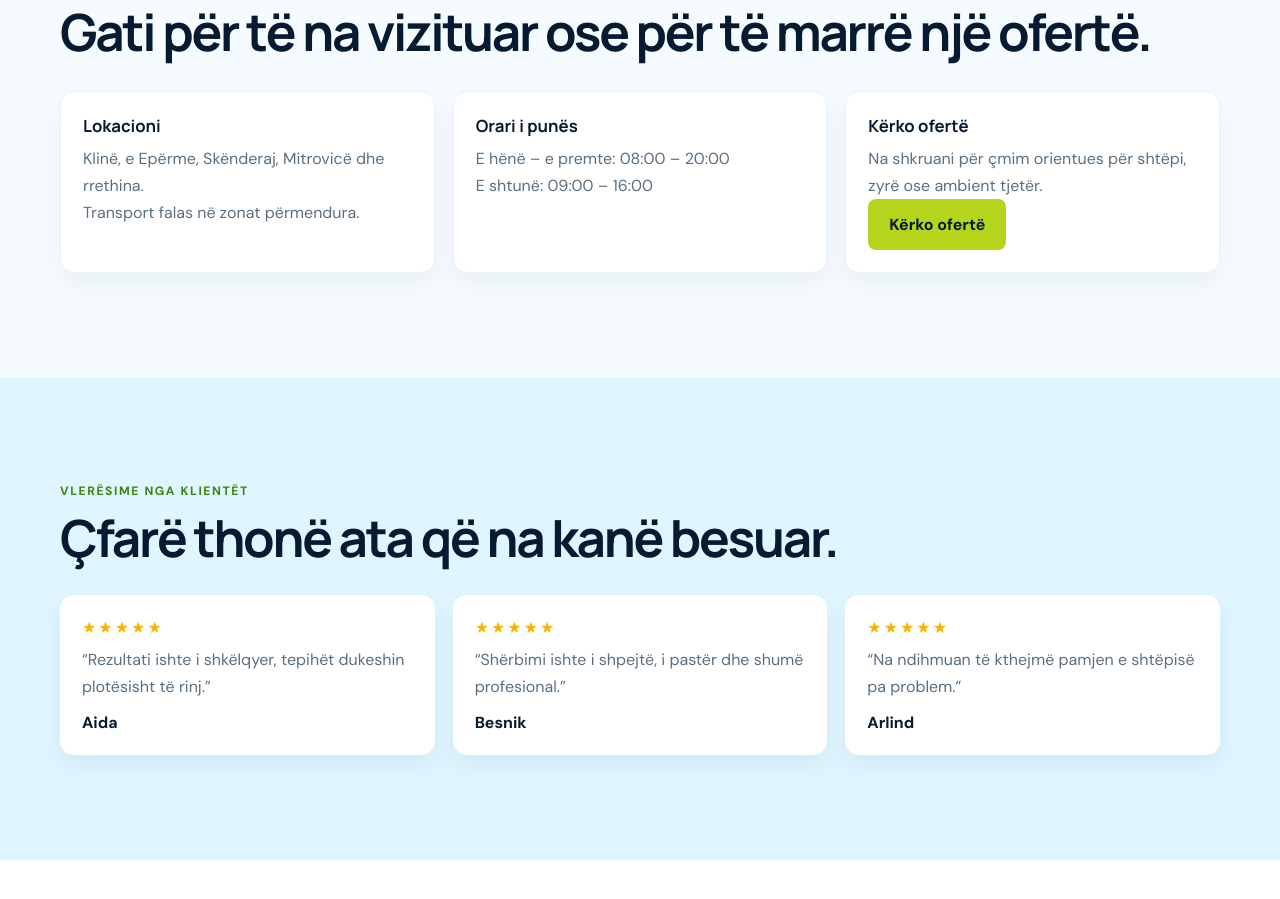
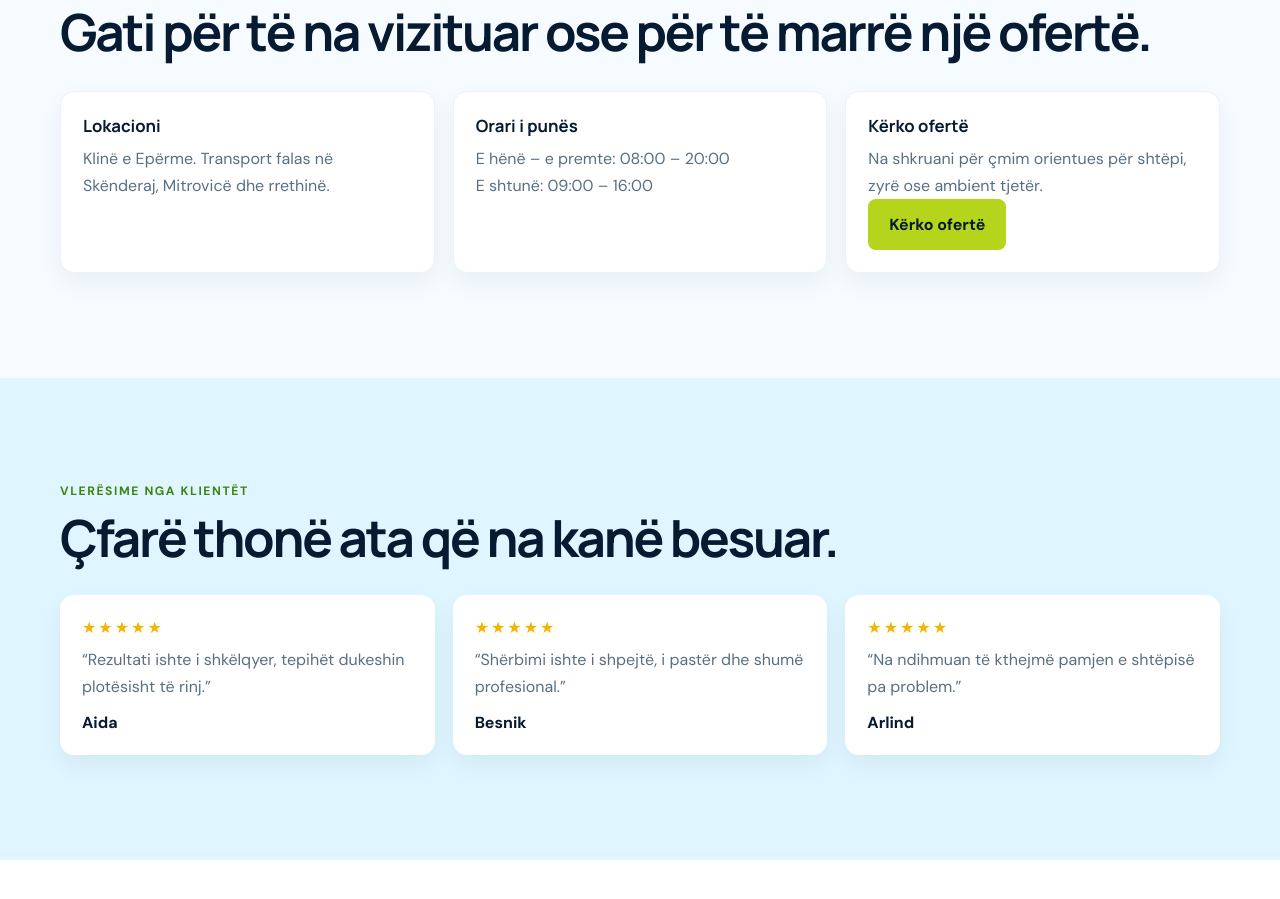
Before and after one commit to RuvejdaHamza/max-cleaning, a plain HTML site: page index.html in a window 1280 px wide. Shown: the part 2963-3862 px from the top of the page. Drawn offline with Linux system fonts and the light colour scheme.

Commit message:
Update index.html

```diff
--- a/index.html
+++ b/index.html
@@ -130,7 +130,7 @@
     </section>
     <section class="services" id="sherbimet"><div class="container"><div class="section-top"><div><div class="section-label">Çfarë ofrojmë</div><h2>Shërbime të fokusuara<br>në pastërti të vërtetë.</h2></div><p class="lead">Proces i kujdesshëm për tepihat që përdoren çdo ditë në shtëpinë apo ambientin tuaj.</p></div><div class="cards"><article class="card"><div class="icon">✦</div><h3>Larje e tepihave</h3><p>Pastrimi profesional i tepihave për një pamje të rifreskuar dhe ndjesi të pastër.</p></article><article class="card"><div class="icon">◌</div><h3>Trajtim i thellë</h3><p>Pajisje të specializuara për të punuar në thellësi të fibrave të tepihut.</p></article><article class="card"><div class="icon">✓</div><h3>Kujdes i dedikuar</h3><p>Çdo punë kryhet me vëmendje ndaj cilësisë dhe materialit të tepihut.</p></article></div></div></section>
     <section class="before-after"><div class="container"><div class="section-label">Para / Pas</div><h2>Ndryshimi që shihet menjëherë.</h2><p class="lead">Pastrimi i tepihave na ndihmon të rivendosim ndriçimin dhe ndjesinë e pastërti në çdo ambient.</p><div class="before-after-grid"><article class="before-after-card"><img src="MAX/photos/IMG_2687.jpg" alt="Tepih para pastrimit"><div class="body"><h3>Para</h3><p>Një tepih me njollë, pluhur dhe ndjesi të vjetër.</p></div></article><article class="before-after-card"><img src="MAX/photos/IMG_2685.jpg" alt="Tepih pas pastrimit"><div class="body"><h3>Pas</h3><p>Rezultat i pastër, i freskët dhe i bukur për çdo dhomë.</p></div></article></div></div></section>
-    <section class="info"><div class="container"><div class="section-label">Lokacioni & Orari</div><h2>Gati për të na vizituar ose për të marrë një ofertë.</h2><div class="info-grid"><div class="info-box"><h3>Lokacioni</h3><p>Klinë, e Epërme, Skënderaj, Mitrovicë dhe rrethina.<br>Transport falas në zonat përmendura.</p></div><div class="info-box"><h3>Orari i punës</h3><p>E hënë – e premte: 08:00 – 20:00<br>E shtunë: 09:00 – 16:00</p></div><div class="info-box"><h3>Kërko ofertë</h3><p>Na shkruani për çmim orientues për shtëpi, zyrë ose ambient tjetër.</p><a class="button button-primary" href="viber://chat?number=+38349747111" target="_blank" rel="noopener">Kërko ofertë</a></div></div></div></section>
+    <section class="info"><div class="container"><div class="section-label">Lokacioni & Orari</div><h2>Gati për të na vizituar ose për të marrë një ofertë.</h2><div class="info-grid"><div class="info-box"><h3>Lokacioni</h3><p>Klinë e Epërme. Transport falas në Skënderaj, Mitrovicë dhe rrethinë.</p></div><div class="info-box"><h3>Orari i punës</h3><p>E hënë – e premte: 08:00 – 20:00<br>E shtunë: 09:00 – 16:00</p></div><div class="info-box"><h3>Kërko ofertë</h3><p>Na shkruani për çmim orientues për shtëpi, zyrë ose ambient tjetër.</p><a class="button button-primary" href="viber://chat?number=+38349747111" target="_blank" rel="noopener">Kërko ofertë</a></div></div></div></section>
     <section class="testimonial-section"><div class="container"><div class="section-label">Vlerësime nga klientët</div><h2>Çfarë thonë ata që na kanë besuar.</h2><div class="testimonial-grid"><article class="testimonial"><div class="stars">★★★★★</div><p>“Rezultati ishte i shkëlqyer, tepihët dukeshin plotësisht të rinj.”</p><strong>Aida</strong></article><article class="testimonial"><div class="stars">★★★★★</div><p>“Shërbimi ishte i shpejtë, i pastër dhe shumë profesional.”</p><strong>Besnik</strong></article><article class="testimonial"><div class="stars">★★★★★</div><p>“Na ndihmuan të kthejmë pamjen e shtëpisë pa problem.”</p><strong>Arlind</strong></article></div></div></section>
     <section class="gallery" id="galeria"><div class="container"><div class="section-label">Galeria jonë</div><h2>Punë profesionale në veprim.</h2><div class="gallery-grid"><img src="MAX/photos/IMG_0134.jpeg" alt="Makineri profesionale duke pastruar tepihun"><img src="MAX/photos/image0%20%281%29.jpeg" alt="Procesi i larjes së tepihave"><img src="MAX/photos/image0%20%282%29.jpeg" alt="Pajisje MAX Cleaning"><img src="MAX/photos/image3.jpeg" alt="Detaje nga procesi i pastrimit"></div></div></section>
     <section class="cta" id="kontakti"><div class="container"><div class="cta-box"><div><div class="section-label" style="color:#d7f05a">Na shkruani në Viber</div><h2>Jepini tepihave tuaj kujdesin që meritojnë.</h2><p>Na shkruani direkt në Viber për më shumë informata, ofertë ose takim.</p></div><div><div class="contact-actions"><a class="primary" href="viber://chat?number=+38349747111" target="_blank" rel="noopener"><span class="icon-viber">V</span><span class="label">049 747 111</span></a><a href="viber://chat?number=+38349432393" target="_blank" rel="noopener"><span class="icon-viber">V</span><span class="label">049 432 393</span></a><a href="https://www.instagram.com/max.cleaning02" target="_blank" rel="noopener"><span class="icon-instagram">IG</span><span class="label">MAX Cleaning</span></a><a href="https://www.facebook.com/mccc1276" target="_blank" rel="noopener"><span class="icon-facebook">f</span><span class="label">MAX Cleaning</span></a></div></div></div></div></section>
```
